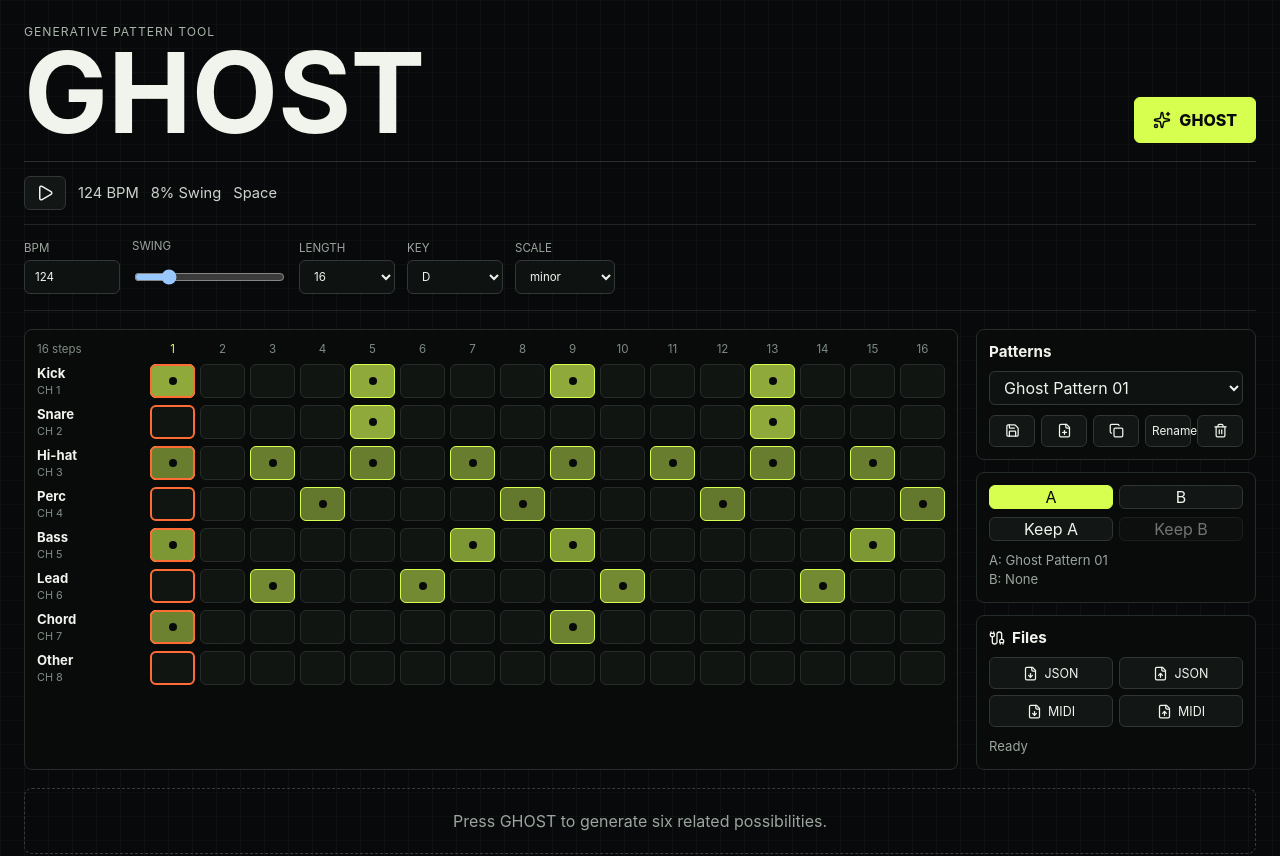
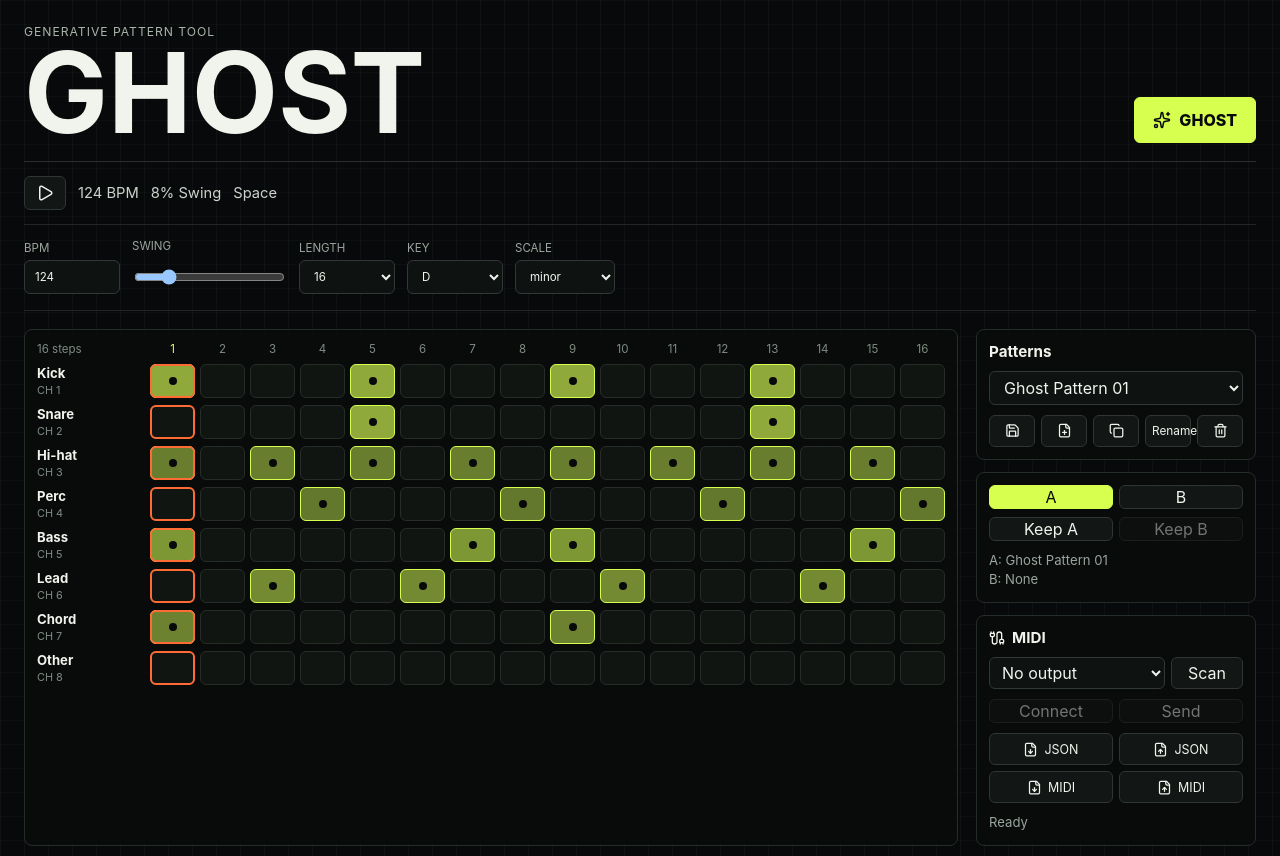
Before and after one commit to zen-aperios/electribe-, a React (Vite) app: page / in a window 1280 px wide. Shown: the top 856 px of the page. Built offline with nearby package versions, Linux system fonts and the light colour scheme.

Commit message:
Wire Web MIDI output controls

```diff
--- a/src/components/MidiPanel.tsx
+++ b/src/components/MidiPanel.tsx
@@ -1,10 +1,11 @@
 import { Cable, FileDown, FileUp } from "lucide-react";
-import { useRef, useState } from "react";
+import { useMemo, useRef, useState } from "react";
 import { useGhostStore } from "../app/store";
 import {
   exportPatternToMidiBytes,
   importPatternFromMidiBytes,
 } from "../midi/MidiFile";
+import { WebMidiService, type MidiPortSummary } from "../midi/MidiService";
 import { exportPatternJson, importPatternJson } from "../storage/PatternStorage";
 
 export function MidiPanel() {
@@ -12,6 +13,9 @@ export function MidiPanel() {
   const importPattern = useGhostStore((state) => state.importPattern);
   const jsonInputRef = useRef<HTMLInputElement>(null);
   const midiInputRef = useRef<HTMLInputElement>(null);
+  const midiService = useMemo(() => new WebMidiService(), []);
+  const [outputs, setOutputs] = useState<MidiPortSummary[]>([]);
+  const [selectedOutputId, setSelectedOutputId] = useState("");
   const [status, setStatus] = useState("Ready");
 
   const exportJson = () => {
@@ -61,12 +65,69 @@ export function MidiPanel() {
     }
   };
 
+  const refreshOutputs = async () => {
+    try {
+      const nextOutputs = await midiService.getOutputs();
+      setOutputs(nextOutputs);
+      setSelectedOutputId((current) => current || nextOutputs[0]?.id || "");
+      setStatus(nextOutputs.length ? "MIDI outputs found" : "No MIDI outputs found");
+    } catch (error) {
+      setStatus(error instanceof Error ? error.message : "MIDI access failed");
+    }
+  };
+
+  const connectOutput = async () => {
+    if (!selectedOutputId) {
+      setStatus("Choose a MIDI output");
+      return;
+    }
+
+    try {
+      await midiService.connect(selectedOutputId);
+      setStatus("MIDI output connected");
+    } catch (error) {
+      setStatus(error instanceof Error ? error.message : "MIDI connect failed");
+    }
+  };
+
+  const sendPattern = () => {
+    try {
+      midiService.sendPattern(activePattern);
+      setStatus("Pattern sent to MIDI output");
+    } catch (error) {
+      setStatus(error instanceof Error ? error.message : "MIDI send failed");
+    }
+  };
+
   return (
     <section className="midi-panel">
       <h2>
         <Cable size={16} />
-        Files
+        MIDI
       </h2>
+      <div className="midi-output-row">
+        <select
+          value={selectedOutputId}
+          onChange={(event) => setSelectedOutputId(event.target.value)}
+          title="MIDI output"
+        >
+          <option value="">No output</option>
+          {outputs.map((output) => (
+            <option key={output.id} value={output.id}>
+              {output.name}
+            </option>
+          ))}
+        </select>
+        <button onClick={() => void refreshOutputs()}>Scan</button>
+      </div>
+      <div className="midi-actions">
+        <button onClick={() => void connectOutput()} disabled={!selectedOutputId}>
+          Connect
+        </button>
+        <button onClick={sendPattern} disabled={!selectedOutputId}>
+          Send
+        </button>
+      </div>
       <div className="file-actions">
         <button onClick={exportJson} title="Export JSON">
           <FileDown size={15} />
--- a/src/midi/MidiService.ts
+++ b/src/midi/MidiService.ts
@@ -69,8 +69,18 @@ export class WebMidiService implements MidiService {
   }
 
   sendPattern(pattern: Pattern): void {
+    if (!this.output) {
+      return;
+    }
+
+    const stepDurationMs = (60_000 / pattern.bpm) / 4;
+    const now = window.performance.now();
     patternToMidiEvents(pattern).forEach((event) => {
-      this.sendNote(event.channel, event.pitch, event.velocity, event.durationSteps * 125);
+      const midiChannel = Math.max(0, Math.min(15, event.channel - 1));
+      const startTime = now + event.startStep * stepDurationMs;
+      const endTime = startTime + event.durationSteps * stepDurationMs;
+      this.output?.send([0x90 + midiChannel, event.pitch, event.velocity], startTime);
+      this.output?.send([0x80 + midiChannel, event.pitch, 0], endTime);
     });
   }
 
--- a/src/styles.css
+++ b/src/styles.css
@@ -313,6 +313,28 @@ h1 {
   margin-top: 10px;
 }
 
+.midi-output-row,
+.midi-actions {
+  display: grid;
+  grid-template-columns: minmax(0, 1fr) 72px;
+  gap: 6px;
+  margin-top: 10px;
+}
+
+.midi-actions {
+  grid-template-columns: 1fr 1fr;
+}
+
+.midi-output-row select {
+  min-width: 0;
+  min-height: 32px;
+  border: 1px solid #313936;
+  border-radius: 6px;
+  background: #0e1210;
+  color: #f1f4ed;
+  padding: 0 8px;
+}
+
 .file-actions button {
   display: inline-flex;
   align-items: center;
```
